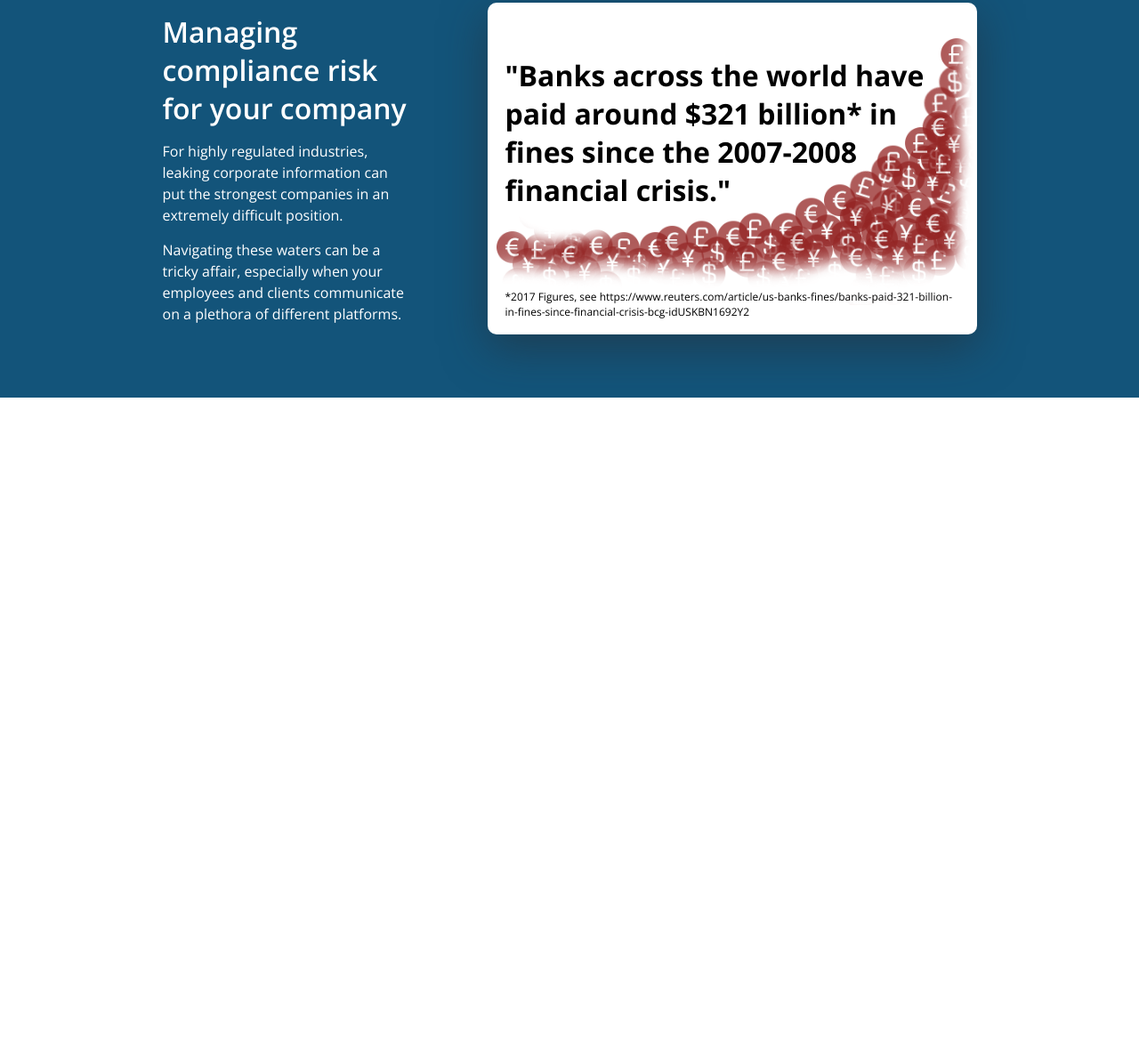
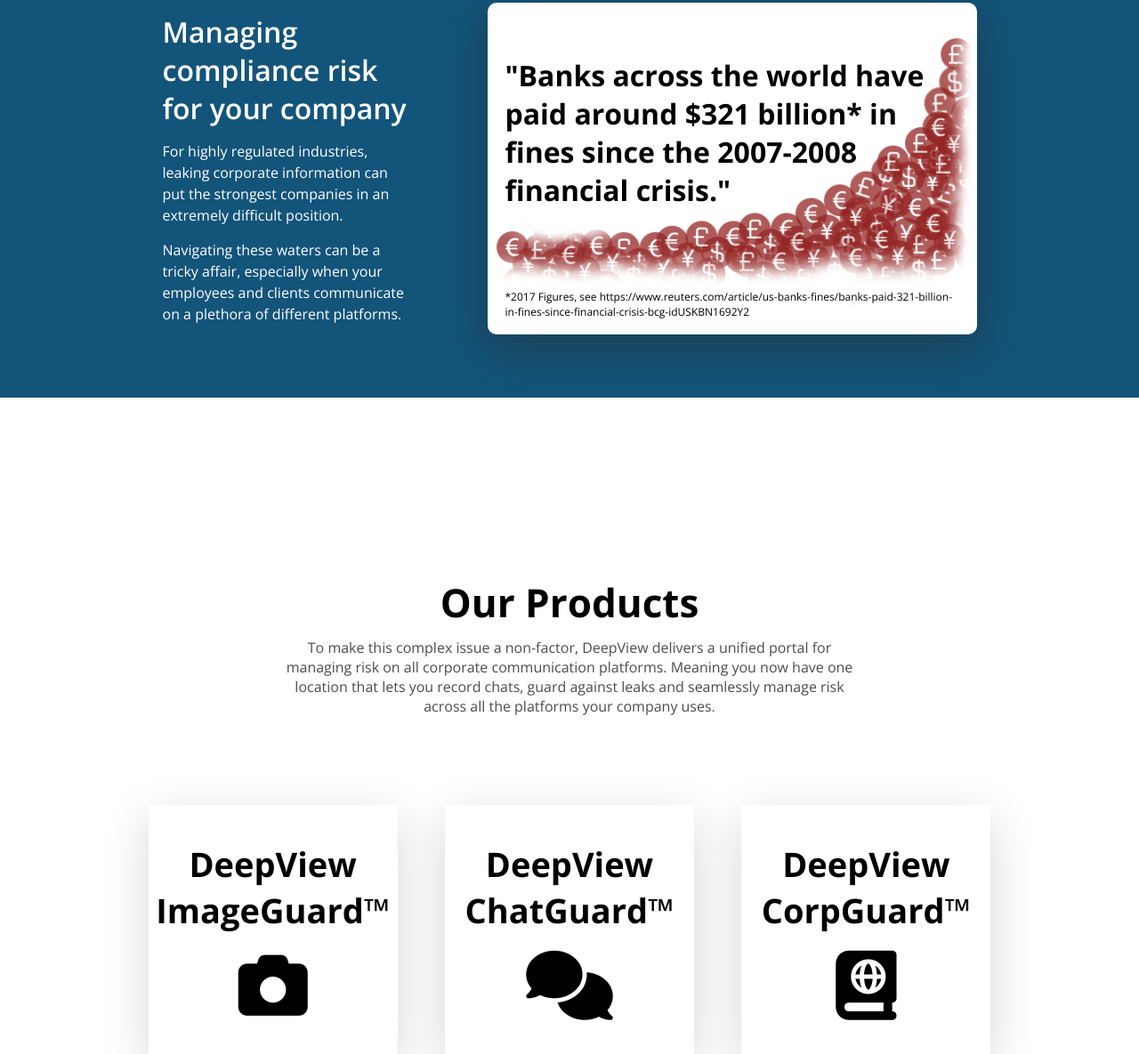
Before and after one commit to abbrooks/deepview-website, a plain HTML site: page public/index.html in a window 1280 px wide. Shown: the part 878-2063 px from the top of the page at 89% size. Before the commit the page ends 1325 px from the top, so only its background shows below. Drawn offline with nearby package versions, Linux system fonts and the light colour scheme.

Commit message:
products section done

```diff
--- a/public/index.html
+++ b/public/index.html
@@ -7,6 +7,7 @@
     <link href="https://fonts.googleapis.com/css?family=Open+Sans:300,400,600,700&display=swap" rel="stylesheet">
     <title>DeepView Solutions</title>
     <script src="https://ajax.googleapis.com/ajax/libs/jquery/3.4.1/jquery.min.js"></script>
+    <script src="https://kit.fontawesome.com/e4f8280e9f.js"></script>
   </head>
   <body>
     <div id="header-container">
@@ -22,7 +23,7 @@
       </div>
     </div>
     <div id="navbar-container">
-      <button id="navbar-logo"></button>
+      <a href="/index" id="navbar-logo"></a>
       <div id="navbar-links">
         <a href="/products">Products</a>
         <a href="#">About</a>
@@ -45,6 +46,29 @@
         </div>
       </div>
     </div>
+    <div id="products-section">
+      <div id="products-intro">
+        <h2>Our Products</h2>
+        <p>To make this complex issue a non-factor, DeepView delivers a unified portal for managing risk on all corporate communication platforms. Meaning you now have one location that lets you record chats, guard against leaks and seamlessly manage risk across all the platforms your company uses.</p>
+      </div>
+      <div id="products-grid">
+        <div class="products-grid-item">
+          <h2>DeepView ImageGuard™</h2>
+          <i class="fas fa-camera"></i>
+        </div>
+        <div class="products-grid-item">
+          <h2>DeepView ChatGuard™</h2>
+          <i class="fas fa-comments"></i>
+        </div>
+        <div class="products-grid-item">
+          <h2>DeepView CorpGuard™</h2>
+          <i class="fas fa-atlas"></i>
+        </div>
+      </div>
+    </div>
+    <div id="action-section">
+
+    </div>
 
   </body>
   <script type="text/javascript" src="/scripts/index.js"></script>
--- a/static/css/index.css
+++ b/static/css/index.css
@@ -116,6 +116,7 @@ a,button{
 }
 
 #navbar-logo{
+  display: inline-block;
   background-color: transparent;
   background-image: url('/assets/index/site-logo.svg');
   background-size: contain;
@@ -259,3 +260,55 @@ a,button{
   width: 550px;
   height: 300px;
 }
+
+/** PRODUCTS **/
+
+#products-section{
+  margin-top: 200px;
+}
+
+#products-intro{
+  width: 650px;
+  margin: 0 auto;
+  text-align: center;
+}
+
+#products-intro h2{
+  font-size: 44px;
+}
+
+#products-intro p{
+  opacity: .7;
+  margin-top: 10px;
+}
+
+#products-grid{
+  display: grid;
+  width: 1000px;
+  grid-template-columns: auto auto auto;
+  margin: 0 auto;
+  margin-top: 100px;
+}
+
+.products-grid-item{
+  text-align: center;
+  margin: 0 auto;
+  height: 280px;
+  width: 280px;
+  box-shadow: 0px 15px 50px rgba(0,0,0,.16);
+  cursor: pointer;
+}
+.products-grid-item h2{
+  margin: 0 auto;
+  font-size: 38px;
+  margin-top: 40px;
+}
+.products-grid-item i{
+  margin-top: 20px;
+  font-size: 78px;
+}
+
+.products-grid-item:hover{
+  transform:scale(1.2);
+  transition-duration: 1s;
+}
```
